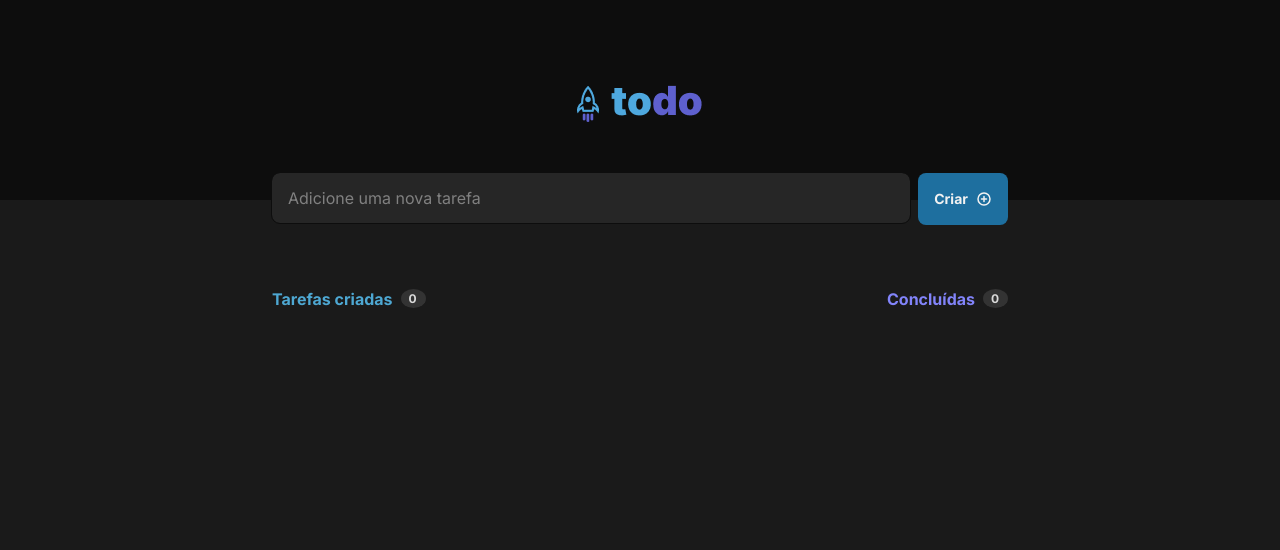
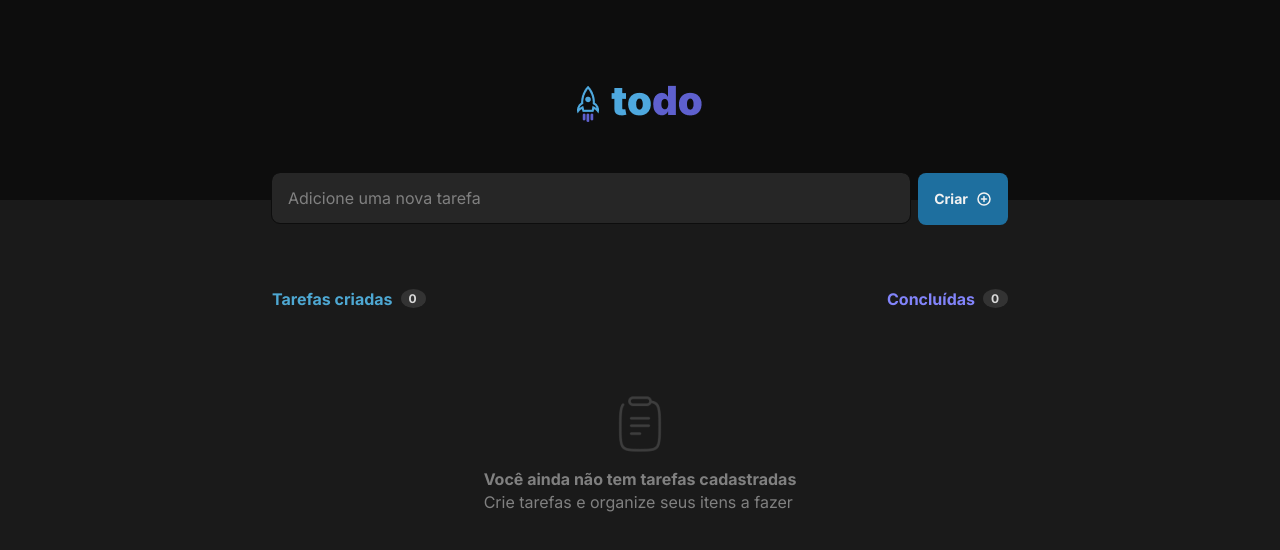
Before and after one commit to WigorCosta21/desafio-todo, a React (Vite) app: page / in a window 1280 px wide. Shown: the top 550 px of the page. Built offline with nearby package versions, Linux system fonts and the light colour scheme.

Commit message:
feat: created task empty component

```diff
--- a/src/App.tsx
+++ b/src/App.tsx
@@ -6,6 +6,7 @@ import { Button } from "./components/Button";
 import styles from "./App.module.css";
 import "./global.css";
 import { HeaderTask } from "./components/HeaderTask";
+import { TaskEmpty } from "./components/TaskEmpty";
 
 const App = () => {
   return (
@@ -19,6 +20,7 @@ const App = () => {
           </Button>
         </div>
         <HeaderTask />
+        <TaskEmpty />
       </section>
     </main>
   );
--- /dev/null
+++ b/src/components/TaskEmpty.module.css
@@ -0,0 +1,16 @@
+.container {
+    width: 100%;
+    height: 244px;
+    display: flex;
+    flex-direction: column;
+    justify-content: center;
+    align-items: center;
+    gap: 1rem;
+}
+
+.container p {
+    display: flex;
+    flex-direction: column;
+    line-height: 140%;
+    color: var(--gray-300);
+}
--- /dev/null
+++ b/src/components/TaskEmpty.tsx
@@ -0,0 +1,14 @@
+import styles from "./TaskEmpty.module.css";
+import clipboard from "../assets/clipboard.png";
+
+export const TaskEmpty = () => {
+  return (
+    <div className={styles.container}>
+      <img src={clipboard} alt="Clipboard" />
+      <p>
+        <strong>Você ainda não tem tarefas cadastradas</strong>
+        Crie tarefas e organize seus itens a fazer
+      </p>
+    </div>
+  );
+};
```
Also changed, not shown: src/assets/clipboard.png (added).
